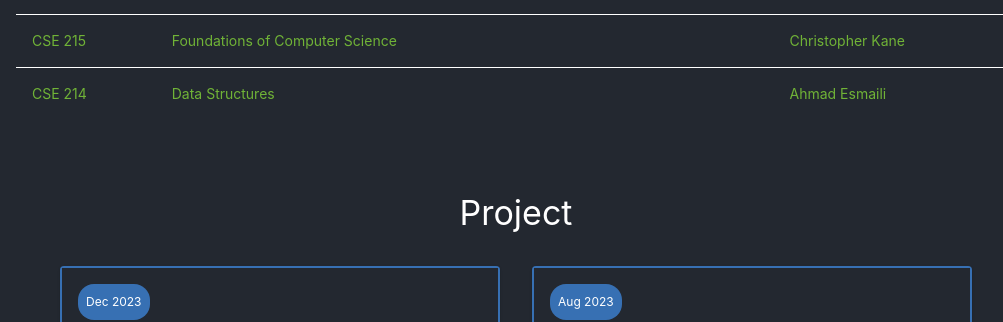
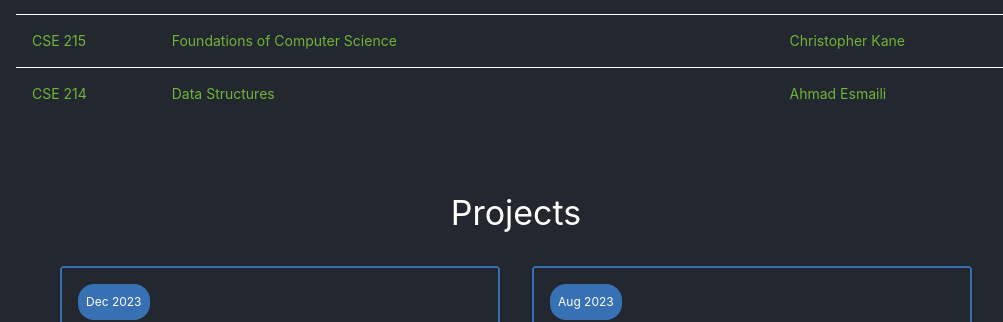
Before and after one commit to tiagowu/portfolio-website, a React (Create React App) app: page / in a window 1280 px wide. Shown: the part 2460-2782 px from the top of the page, without its empty margins (124-1127 px from the left). Built offline with nearby package versions, Linux system fonts and the light colour scheme; no server answers.

Commit message:
Correct header in Projects.jsx

```diff
--- a/src/components/Projects.jsx
+++ b/src/components/Projects.jsx
@@ -9,7 +9,7 @@ const Projects = () => {
 
   return (
     <ProjectsContainer id="projects">
-      <ProjectsTitle variant="h4">Project</ProjectsTitle>
+      <ProjectsTitle variant="h4">Projects</ProjectsTitle>
       <ProjectGridContainer container spacing={4}>
         {reversedProjectsData.map((project, index) => (
           <Grid item key={index}>
```
